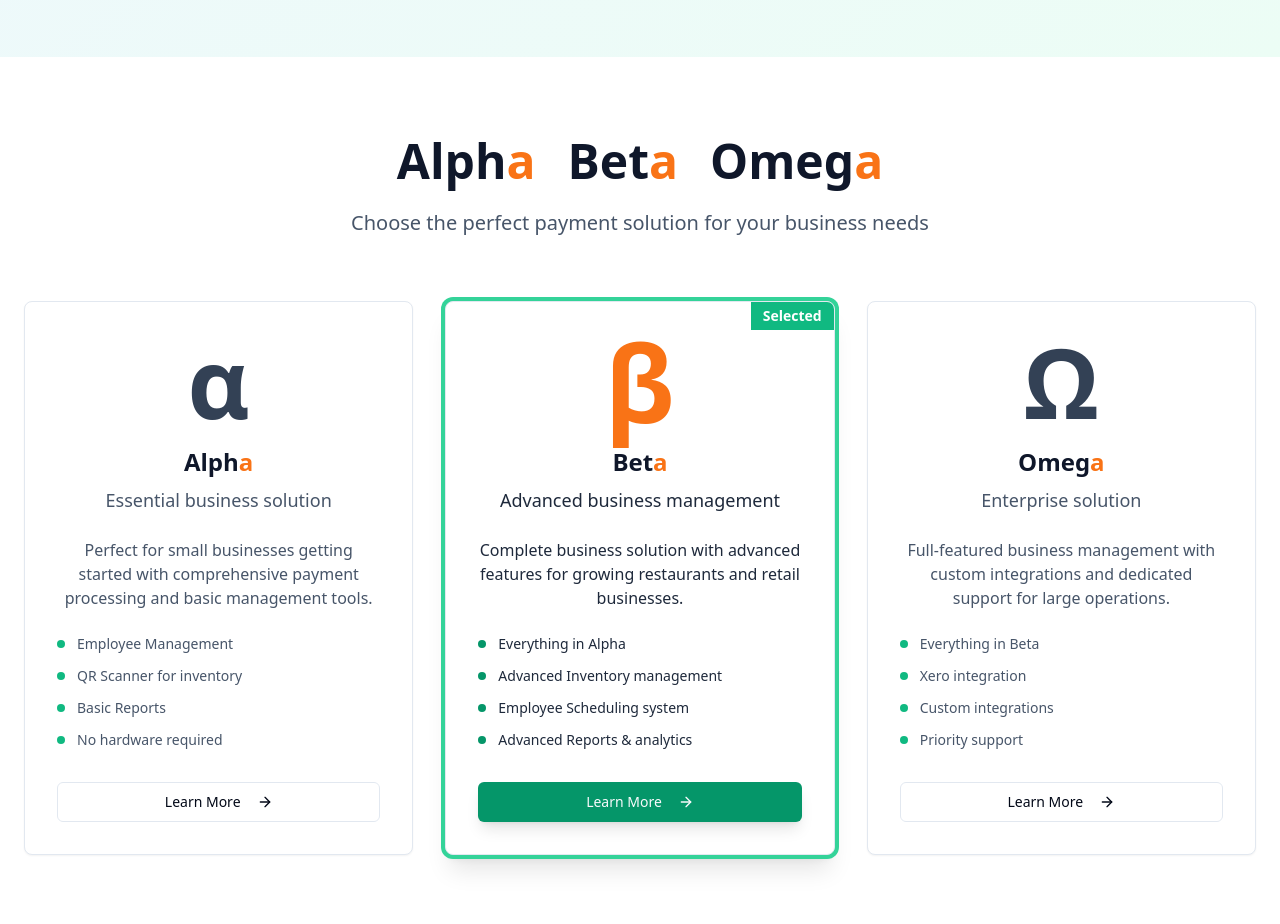
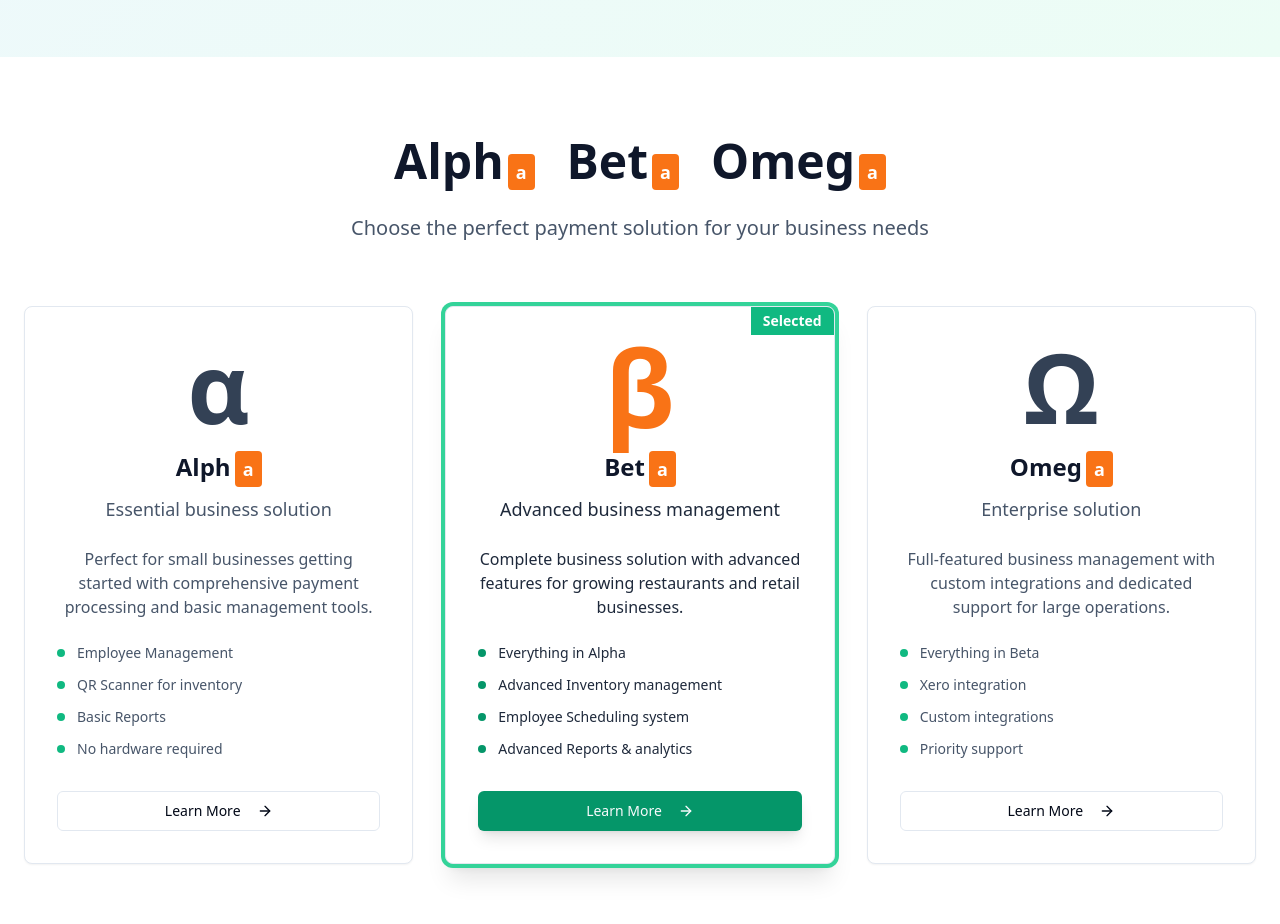
Before and after one commit to Lucid-Directions/fynlo-platform-launchpad, a React (Vite) app: page / in a window 1280 px wide. Shown: the part 2060-2984 px from the top of the page. Built offline with nearby package versions, Linux system fonts and the light colour scheme.

Commit message:
Fix: Adjust plan name size and style
Ensured consistent size and streamlined appearance for plan names in the product showcase.

```diff
--- a/src/components/ProductShowcase.tsx
+++ b/src/components/ProductShowcase.tsx
@@ -67,7 +67,7 @@ export const ProductShowcase = () => {
                 : 'text-slate-900 hover:scale-105'
             }`}
             onClick={() => handlePlanClick('alpha')}>
-              <span className="text-slate-900">Alph</span><span className="text-orange-500">a</span>
+              <span className="text-slate-900">Alph</span><span className="inline-block bg-orange-500 text-white px-2 py-1 rounded text-lg font-bold ml-1">a</span>
             </span>
             <span className={`mx-8 transition-all duration-300 cursor-pointer inline-block ${
               selectedPlan === 'beta'
@@ -75,7 +75,7 @@ export const ProductShowcase = () => {
                 : 'text-slate-900 hover:scale-105'
             }`}
             onClick={() => handlePlanClick('beta')}>
-              <span className="text-slate-900">Bet</span><span className="text-orange-500">a</span>
+              <span className="text-slate-900">Bet</span><span className="inline-block bg-orange-500 text-white px-2 py-1 rounded text-lg font-bold ml-1">a</span>
             </span>
             <span className={`transition-all duration-300 cursor-pointer inline-block ${
               selectedPlan === 'omega'
@@ -83,7 +83,7 @@ export const ProductShowcase = () => {
                 : 'text-slate-900 hover:scale-105'
             }`}
             onClick={() => handlePlanClick('omega')}>
-              <span className="text-slate-900">Omeg</span><span className="text-orange-500">a</span>
+              <span className="text-slate-900">Omeg</span><span className="inline-block bg-orange-500 text-white px-2 py-1 rounded text-lg font-bold ml-1">a</span>
             </span>
           </h2>
           <p className="text-xl text-slate-600 max-w-3xl mx-auto">
@@ -129,7 +129,7 @@ export const ProductShowcase = () => {
                       ? 'text-slate-900'
                       : 'text-slate-900 group-hover:text-blue-600'
                   }`}>
-                    <span className="text-slate-900">{product.name.slice(0, -1)}</span><span className="text-orange-500">{product.name.slice(-1)}</span>
+                    <span className="text-slate-900">{product.name.slice(0, -1)}</span><span className="inline-block bg-orange-500 text-white px-2 py-1 rounded text-lg font-bold ml-1">{product.name.slice(-1)}</span>
                   </h3>
                   <p className={`text-lg mb-4 transition-colors duration-300 ${
                     selectedPlan === product.planKey
```
